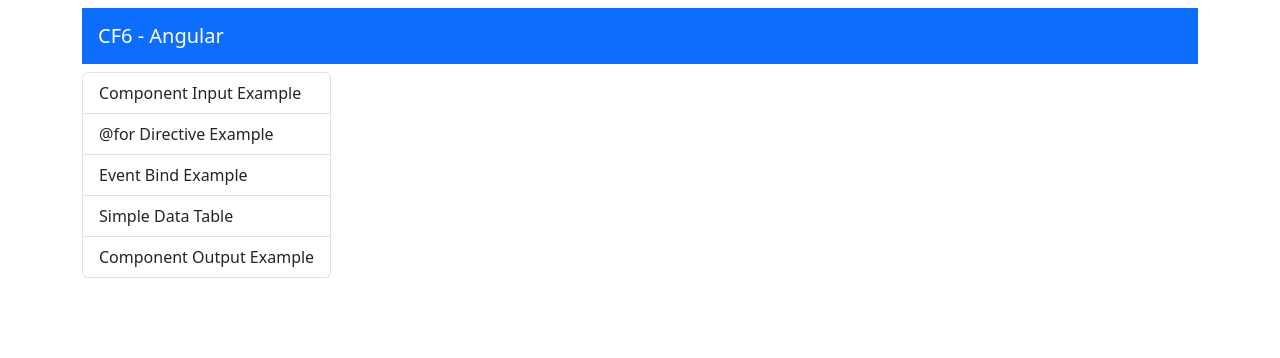
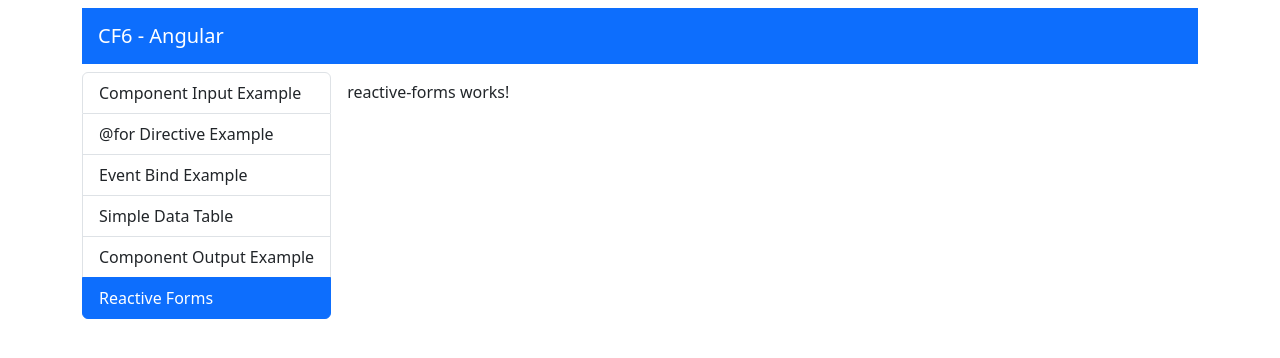
Before and after one commit to dimdrk/cf6-angular, an Angular app in the folder example-3/: page /reactive-forms in a window 1280 px wide. Before the commit this address led to /. Shown: the top 358 px of the page. Built offline with nearby package versions, Linux system fonts and the light colour scheme.

Commit message:
reactive forms created

```diff
--- a/example-3/src/app/app.routes.ts
+++ b/example-3/src/app/app.routes.ts
@@ -5,6 +5,7 @@
 import { WelcomeComponent } from './components/welcome/welcome.component';
 import { SimpleDatatableComponent } from './components/simple-datatable/simple-datatable.component';
 import { ComponentOutputExampleComponent } from './components/component-output-example/component-output-example.component';
+import { ReactiveFormsComponent } from './components/reactive-forms/reactive-forms.component';
 
 export const routes: Routes = [
     { path: 'component-input-example', component: ComponentInputExampleComponent },
@@ -12,6 +13,7 @@
     { path: 'event-bind-example', component: EventBindExampleComponent },
     { path: 'simple-data-table', component: SimpleDatatableComponent },
     { path: 'component-output-example', component: ComponentOutputExampleComponent },
+    { path: 'reactive-forms', component: ReactiveFormsComponent },
     { path: 'welcome', component: WelcomeComponent },
     { path: '', redirectTo:'/welcome', pathMatch:'full' }
 ];
--- a/example-3/src/app/components/list-group-menu/list-group-menu.component.ts
+++ b/example-3/src/app/components/list-group-menu/list-group-menu.component.ts
@@ -15,6 +15,7 @@
     { text: "@for Directive Example", routerLink: "for-directive-example" },
     { text: "Event Bind Example", routerLink: "event-bind-example" },
     { text: "Simple Data Table", routerLink: "simple-data-table"},
-    { text: "Component Output Example", routerLink: "component-output-example"}
+    { text: "Component Output Example", routerLink: "component-output-example"},
+    { text: "Reactive Forms", routerLink: "reactive-forms"}
   ]
 }
--- /dev/null
+++ b/example-3/src/app/components/reactive-forms/reactive-forms.component.html
@@ -0,0 +1 @@
+<p>reactive-forms works!</p>
```
Also changed, not shown: example-3/src/app/components/reactive-forms/reactive-forms.component.ts (added, +12 -0 lines), example-3/src/app/components/reactive-forms/reactive-forms.component.css (added).
